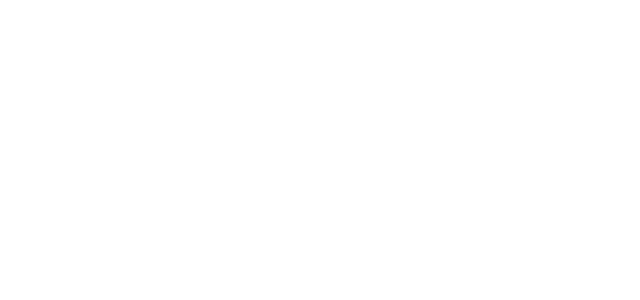
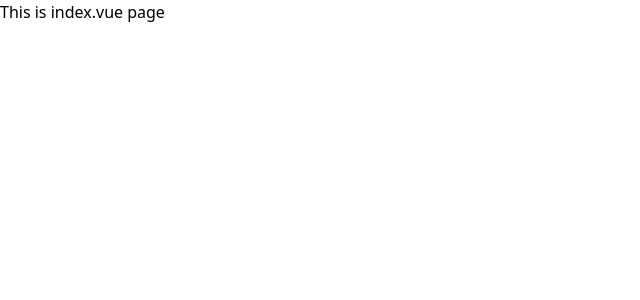
Before and after one commit to pobitrodeb/nuxt3BootCamp, a Nuxt app: page / in a window 1280 px wide. Shown: the top 300 px of the page, without its empty margins (0-640 px from the left). Built offline with nearby package versions, Linux system fonts and the light colour scheme.

Commit message:
001 Intro to File Based Routing session done

```diff
--- a/app.vue
+++ b/app.vue
@@ -1,5 +1,5 @@
 <template>
   <div>
-
+    <NuxtPage></NuxtPage>
   </div>
 </template>
--- /dev/null
+++ b/pages/index.vue
@@ -0,0 +1,5 @@
+<template>
+    <div>
+        This is index.vue page
+    </div>
+</template>
```
